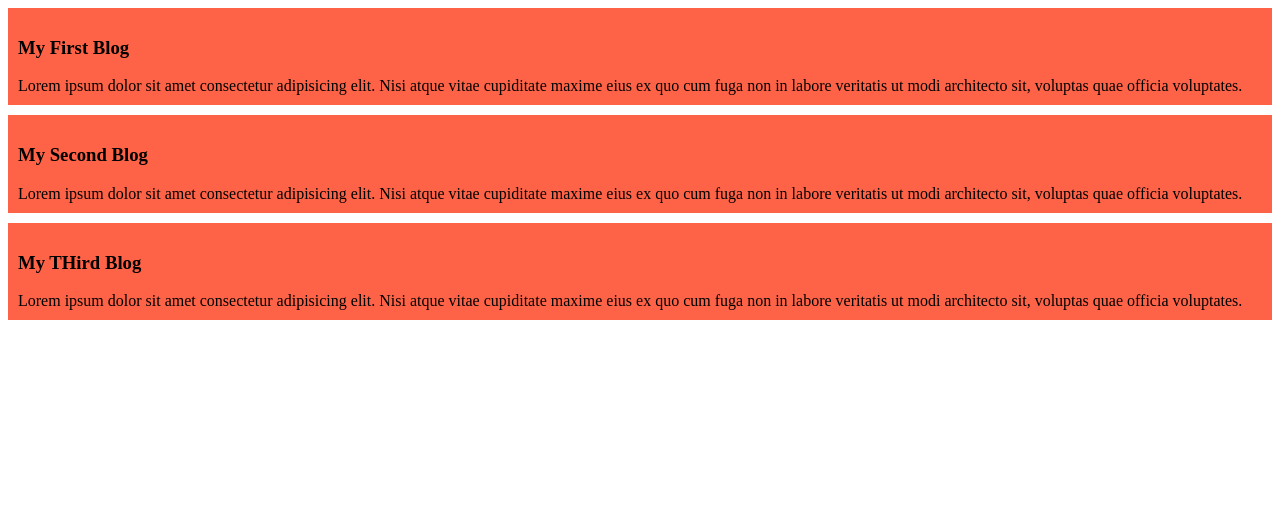
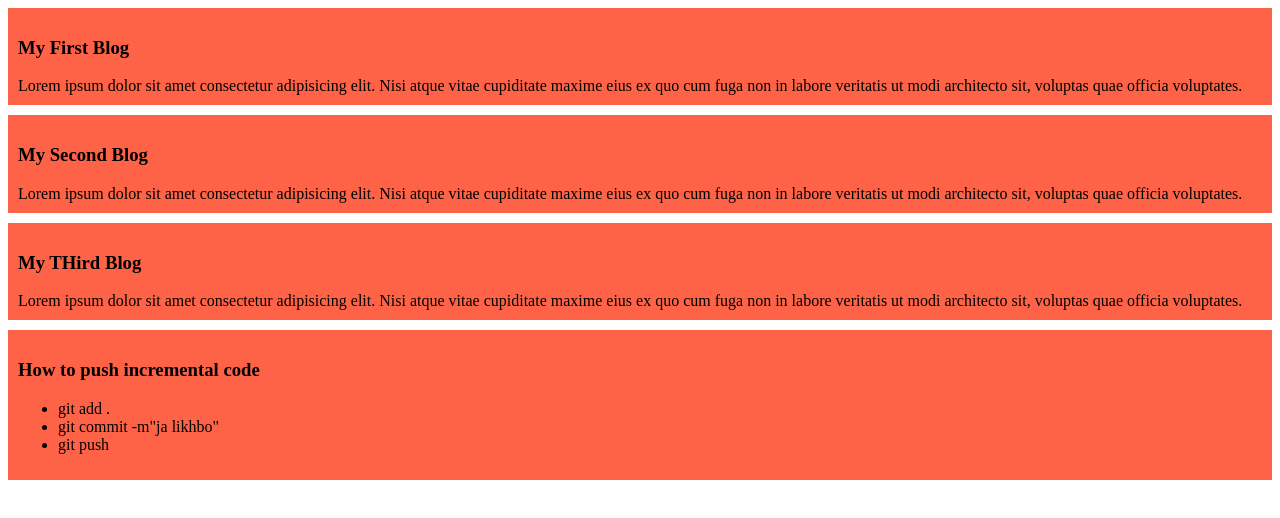
Before and after one commit to BlackFlame53/My-simple-website, a plain HTML site: page index.html in a window 1280 px wide. Drawn offline with Linux system fonts and the light colour scheme.

Commit message:
added incremental code

```diff
--- a/index.html
+++ b/index.html
@@ -20,5 +20,14 @@
         <h3>My THird Blog</h3>
         Lorem ipsum dolor sit amet consectetur adipisicing elit. Nisi atque vitae cupiditate maxime eius ex quo cum fuga non in labore veritatis ut modi architecto sit, voluptas quae officia voluptates.
     </div>
+    <div>
+        <h3>How to push incremental code</h3>
+        <ul>
+            <li>git add .</li>
+            <li>git commit -m"ja likhbo"</li>
+            <li>git push</li>
+
+        </ul>
+    </div>
 </body>
 </html>
```
